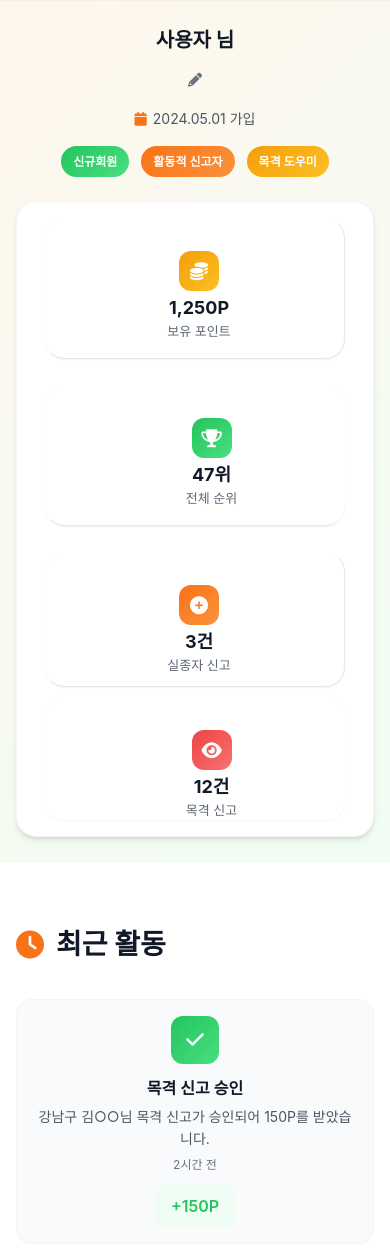
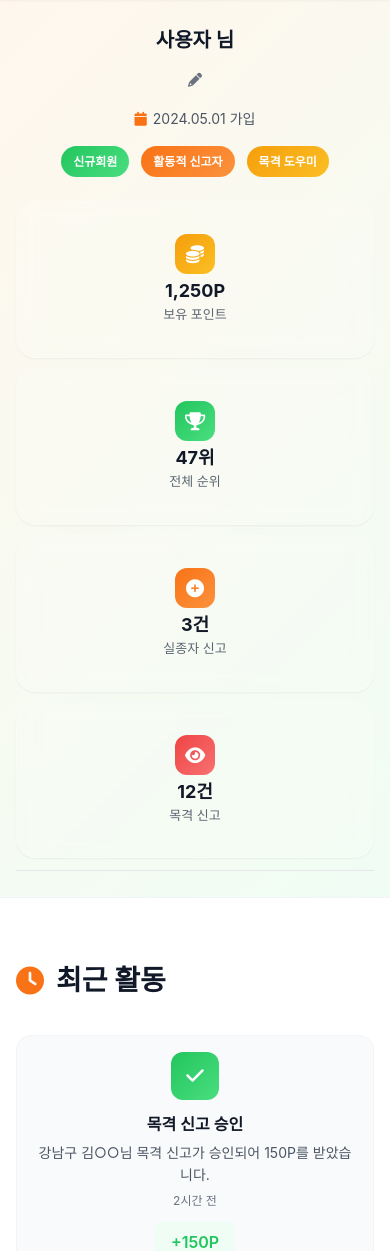
Before and after one commit to ANGIBU/songil, a Flask app: page /mypage in a window 390 px wide. Shown: the part 122-1373 px from the top of the page. Run offline with Flask 3, Linux system fonts and the light colour scheme; some libraries are stand-ins or nearby versions.

Commit message:
안기부 |  커밋된 시간: 2025-06-29 19:43:51

```diff
--- a/static/css/user.css
+++ b/static/css/user.css
@@ -247,11 +247,6 @@ body {
     display: flex;
     justify-content: space-between;
     align-items: center;
-    background: white;
-    border-radius: var(--radius-xl);
-    padding: 20px 24px;
-    box-shadow: var(--shadow-md);
-    border: 1px solid var(--gray-100);
     gap: 24px;
     min-height: 100px;
 }
@@ -265,9 +260,12 @@ body {
     text-align: center;
 }
 
-.stat-item:not(:last-child) {
-    border-right: 1px solid var(--gray-200);
-    padding-right: 24px;
+.stat-divider {
+    width: 1px;
+    height: 60px;
+    border: none;
+    background-color: var(--gray-200);
+    margin: 0;
 }
 
 .stat-icon {
@@ -585,15 +583,15 @@ body {
         min-width: 180px;
     }
 
-    .stat-item:nth-child(2n) {
-        border-right: none;
-        padding-right: 0;
+    .stat-divider {
+        display: none;
     }
 
-    .stat-item:nth-child(-n+2) {
-        border-bottom: 1px solid var(--gray-200);
-        padding-bottom: 16px;
-        margin-bottom: 16px;
+    .stat-divider:nth-of-type(2) {
+        display: block;
+        width: 100%;
+        height: 1px;
+        order: 3;
     }
 }
 
@@ -625,27 +623,7 @@ body {
         justify-content: center;
     }
 
-    .dashboard-stats-simple {
-        flex-direction: column;
-        padding: 20px;
-        gap: 12px;
-        align-items: center;
-    }
 
-    .stat-item {
-        flex: none;
-        width: 100%;
-        max-width: 300px;
-        padding-right: 0;
-        border-right: none;
-        border-bottom: 1px solid var(--gray-200);
-        padding-bottom: 10px;
-    }
-
-    .stat-item:last-child {
-        border-bottom: none;
-        padding-bottom: 0;
-    }
 
     .modal-content {
         margin: 0 16px;
@@ -672,12 +650,16 @@ body {
     }
 
     .dashboard-stats-simple {
-        padding: 16px;
         gap: 10px;
     }
 
     .stat-number {
         font-size: 18px;
+    }
+
+    .stat-divider {
+        width: 50%;
+        margin: 2px 0;
     }
 
     .activity-item {
--- a/templates/user/mypage.html
+++ b/templates/user/mypage.html
@@ -44,6 +44,8 @@
                     </div>
                 </div>
 
+                <hr class="stat-divider">
+
                 <div class="stat-item ranking">
                     <div class="stat-icon">
                         <i class="fas fa-trophy"></i>
@@ -54,6 +56,8 @@
                     </div>
                 </div>
 
+                <hr class="stat-divider">
+
                 <div class="stat-item reports">
                     <div class="stat-icon">
                         <i class="fas fa-plus-circle"></i>
@@ -63,6 +67,8 @@
                         <div class="stat-label">실종자 신고</div>
                     </div>
                 </div>
+
+                <hr class="stat-divider">
 
                 <div class="stat-item witnesses">
                     <div class="stat-icon">
```
